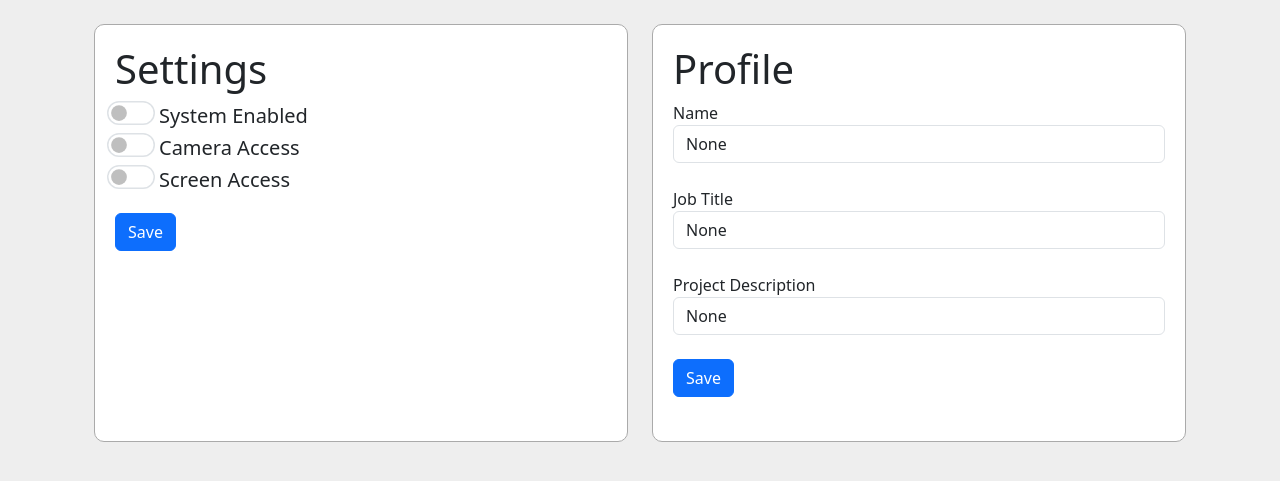
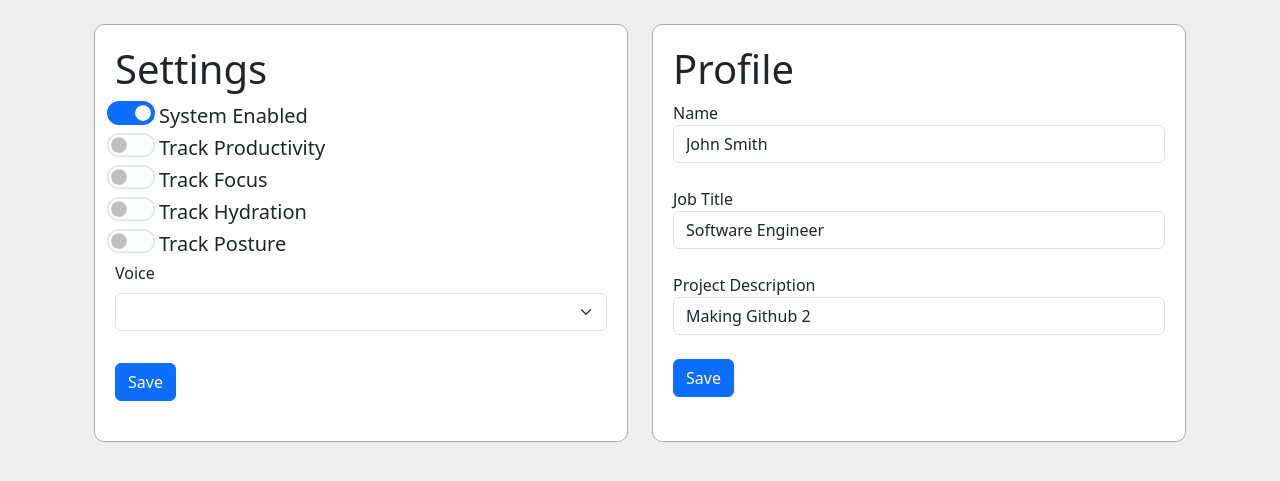
Before and after one commit to andreas-04/ai-waifu, a Flask app: page /settings in a window 1280 px wide. Shown: the part 80-561 px from the top of the page. Run offline with Flask 3, Linux system fonts and the light colour scheme.

Commit message:
Made website correctly reassign values

```diff
--- a/Website/app.py
+++ b/Website/app.py
@@ -1,14 +1,34 @@
-from flask import Flask, request, render_template, redirect, url_for
+from flask import Flask, request, render_template, redirect, url_for, jsonify
+import json
 
 class Settings:
     system_enabled = False
     camera_enabled = False
     screen_enabled = False
 
+    track_productivity = True
+    track_focus = True
+    track_hydration = True
+    track_posture = True
+
+    selected_voice = "Voice 1"
+
     def __init__(self, system, camera, screen):
-        system_enabled = system
-        camera_enabled = camera
-        screen_enabled = screen
+        self.system_enabled = system
+        self.camera_enabled = camera
+        self.screen_enabled = screen
+
+    def print(self):
+        print(self.system_enabled)
+        print(self.camera_enabled)
+        print(self.screen_enabled)
+        print(self.track_productivity)
+        print(self.track_focus)
+        print(self.track_hydration)
+        print(self.track_posture)
+
+    def to_dict(self):
+        return self.__dict__
 
 class Profile:
     user_name = None
@@ -16,9 +36,9 @@
     user_project = None
 
     def __init__(self, name, job, project):
-        user_name = name
-        user_job = job
-        user_project = project
+        self.user_name = name
+        self.user_job = job
+        self.user_project = project
 
 class Statistics:
     productivity = 0
@@ -27,14 +47,14 @@
     hydration = 0
 
     def __init__(self, prod, foc, pos, hyd):
-        productivity = prod
-        focus = foc
-        posture = pos
-        hydration = hyd
+        self.productivity = prod
+        self.focus = foc
+        self.posture = pos
+        self.hydration = hyd
 
 app = Flask(__name__)
 
-user_settings = Settings(False, False, False)
+user_settings = Settings(True, False, False)
 user_profile = Profile("John Smith", "Software Engineer", "Making Github 2")
 
 @app.route('/settings', methods=['GET', 'POST'])
@@ -50,22 +70,40 @@
 def index():
     return render_template('index.html')
 
+@app.route('/get_settings', methods=['GET'])
+def get_settings():
+    return jsonify(user_settings.to_dict())
+
 @app.route('/update_settings', methods=['POST'])
 def update_settings():
-    print(request.data)
-    user_settings.system_enabled = request.form.get("system_enabled")
-    user_settings.camera_enabled = request.form.get("camera_enabled")
-    user_settings.screen_enabled = request.form.get("screen_enabled")
+    data = json.loads(request.data)
+    print(data)
+
+    try:
+        user_settings.system_enabled = data['system_enabled']
+        user_settings.track_productivity = data['productivity_enabled']
+        user_settings.track_focus = data['focus_enabled']
+        user_settings.track_hydration = data['hydration_enabled']
+        user_settings.track_posture = data['posture_enabled']
+        user_settings.selected_voice = data['voice_selection']
+
+        user_settings.camera_enabled = data['camera_enabled']
+        user_settings.screen_enabled = data['screen_enabled']
+
+    except:
+        print("BAH")
+        return "", 200
 
     return "", 200
 
 
 @app.route('/update_profile', methods=['POST'])
 def update_profile():
-    print(request.data)
-    user_profile.user_name = request.form.get("name")
-    user_profile.user_job = request.form.get("job_title")
-    user_profile.user_project = request.form.get("project_desc")
+    data = json.loads(request.data)
+
+    user_profile.user_name = data['name']
+    user_profile.user_job = data['job_title']
+    user_profile.user_project = data['project_desc']
 
     return "", 200
 
--- a/Website/static/settings.js
+++ b/Website/static/settings.js
@@ -1,3 +1,7 @@
+document.addEventListener("DOMContentLoaded", function () {
+    loadValues();
+});
+
 const settings_button = document.getElementById('settings_button');
 
 settings_button.addEventListener('click', async _ => {
@@ -36,10 +40,28 @@
     formElements.forEach(el => {
         if (el.type === 'checkbox') {
             json[el.name] = el.checked;
-        } else if (el.type === 'text' || el.type === 'email' || el.type === 'password') {
+        } else if (el.type === 'text' || el.type === 'email' || el.type === 'password' || el.tagName ==='SELECT') {
             json[el.name] = el.value;
         }
     });
 
     return JSON.stringify(json);
 }
+
+function loadValues()
+{
+    fetch("/get_settings",
+    {
+        method: "GET"
+      })
+        .then((response) => response.json())
+        .then((json) => {
+            console.log(json);  // log it here instead
+            document.getElementById("systemToggle").checked = json.system_enabled;
+            document.getElementById("productivityToggle").checked = json.track_productivity;
+            document.getElementById("focusToggle").checked = json.track_focus;
+            document.getElementById("hydrationToggle").checked = json.track_hydration;
+            document.getElementById("postureToggle").checked = json.track_posture;
+            document.getElementById("voice_selection").value = json.selected_voice;
+        });
+}
--- a/Website/templates/settings.html
+++ b/Website/templates/settings.html
@@ -20,14 +20,13 @@
                       role="switch"
                       id="systemToggle"
                       name="system_enabled"
-                      value="1"
-                      {% if user_settings.system_enabled %}checked{% endif %}>
+                      value="1">
                 <label class="form-check-label" for="systemToggle">
                   System Enabled
                 </label>
               </div>
 
-              <div class="form-check form-switch">
+              <!--<div class="form-check form-switch">
                 <input class="form-check-input" type="checkbox"
                       role="switch"
                       id="cameraToggle"
@@ -49,6 +48,59 @@
                 <label class="form-check-label" for="screenToggle">
                   Screen Access
                 </label>
+              </div>-->
+
+              <div class="form-check form-switch">
+                <input class="form-check-input" type="checkbox"
+                      role="switch"
+                      id="productivityToggle"
+                      name="productivity_enabled"
+                      value="1">
+                <label class="form-check-label" for="productivityToggle">
+                  Track Productivity
+                </label>
+              </div>
+
+              <div class="form-check form-switch">
+                <input class="form-check-input" type="checkbox"
+                      role="switch"
+                      id="focusToggle"
+                      name="focus_enabled"
+                      value="1">
+                <label class="form-check-label" for="focusToggle">
+                  Track Focus
+                </label>
+              </div>
+
+              <div class="form-check form-switch">
+                <input class="form-check-input" type="checkbox"
+                      role="switch"
+                      id="hydrationToggle"
+                      name="hydration_enabled"
+                      value="1">
+                <label class="form-check-label" for="hydrationToggle">
+                  Track Hydration
+                </label>
+              </div>
+
+              <div class="form-check form-switch">
+                <input class="form-check-input" type="checkbox"
+                      role="switch"
+                      id="postureToggle"
+                      name="posture_enabled"
+                      value="1">
+                <label class="form-check-label" for="postureToggle">
+                  Track Posture
+                </label>
+              </div>
+
+              <div class="mb-3">
+                <label for="voice_selection" class="form-label">Voice</label>
+                <select class="form-select" name="voice_selection" id="voice_selection">
+                  <option value="voice1">Voice 1</option>
+                  <option value="voice2">Voice 2</option>
+                  <option value="voice3">Voice 3</option>
+                </select>
               </div>
 
               <!-- Submit Button -->
```
